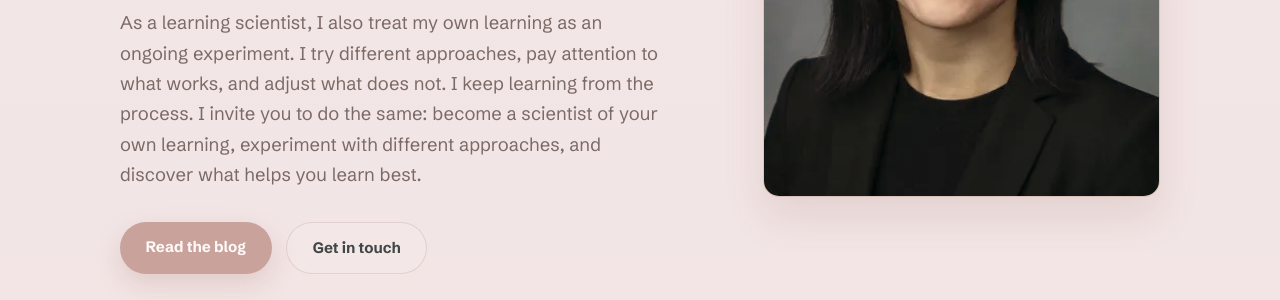
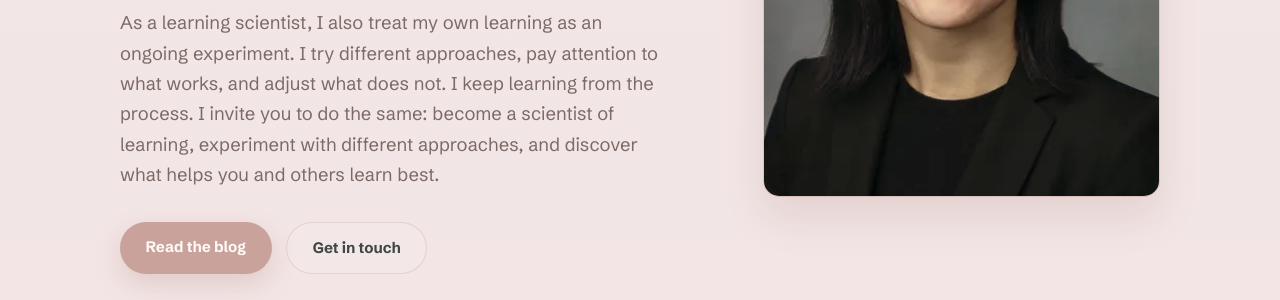
Before and after one commit to gaofei9/gaofei9.github.io, a Jekyll site: the page built from index.html, in a window 1280 px wide and 900 px high. Shown: the part 534-834 px from the top of the window. Built offline with Jekyll 4.4.1, drawn with Linux system fonts in a browser that asks for light colours.

Commit message:
Hero: scientist of learning; what helps you and others learn best
Co-Authored-By: Claude Opus 5 (1M context) <noreply@anthropic.com>

```diff
--- a/_data/home.yml
+++ b/_data/home.yml
@@ -39,9 +39,9 @@ hero:
       As a learning scientist, I also treat my own learning as an ongoing
       experiment. I try different approaches, pay attention to what works,
       and adjust what does not. I keep learning from the process. I invite
-      you to do the same: become a scientist of your own learning,
-      experiment with different approaches, and discover what helps you
-      learn best.
+      you to do the same: become a scientist of learning,
+      experiment with different approaches, and discover what helps you and
+      others learn best.
   portrait_alt: "Fei Gao"
   primary_button:
     text: "Read the blog"
```
